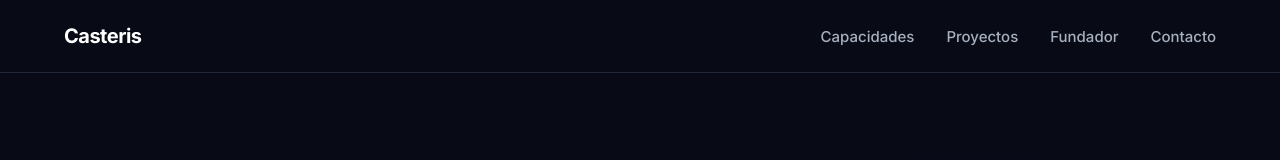
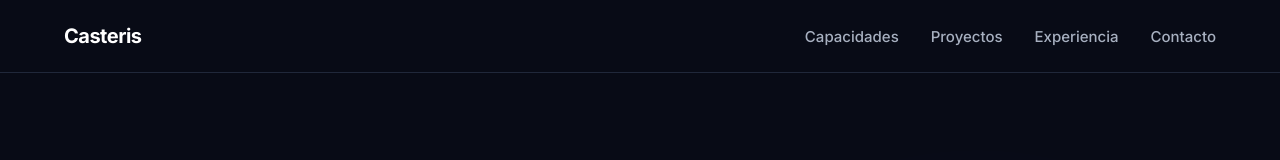
Before and after one commit to casteris/casteris, a Next.js app: page / in a window 1280 px wide. Shown: the top 160 px of the page. Built offline with nearby package versions, Linux system fonts and the light colour scheme.

Commit message:
chore: align navigation with Experience

```diff
--- a/src/components/Header/Header.tsx
+++ b/src/components/Header/Header.tsx
@@ -25,7 +25,7 @@ export default function Header({ variant = "light" }: HeaderProps) {
       href: isHomePage ? "#proyectos" : "/proyectos",
     },
     {
-      label: "Fundador",
+      label: "Experiencia",
       href: isHomePage ? "#fundador" : "/#fundador",
     },
     {
```
